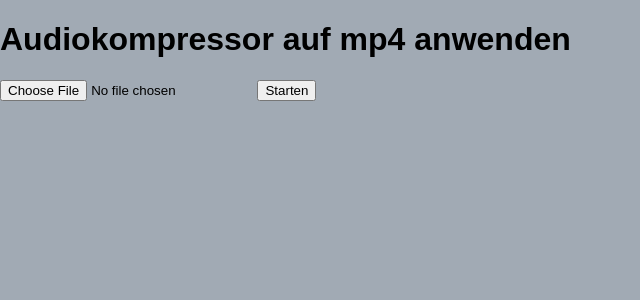
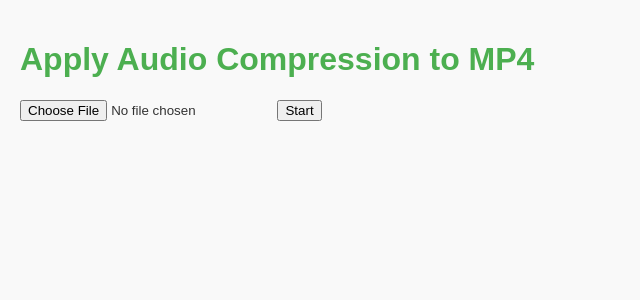
Before and after one commit to paulbknhs/video-processing, a Flask app: page / in a window 1280 px wide. Shown: the top 300 px of the page, without its empty margins (0-640 px from the left). Run offline with Flask 3, Linux system fonts and the light colour scheme.

Commit message:
workkin :c

```diff
--- a/app.py
+++ b/app.py
@@ -1,37 +1,48 @@
 #!/usr/bin/env python3
-from flask import Flask, request, render_template, send_from_directory, jsonify
+
+from flask import Flask, request, render_template, send_from_directory, jsonify, url_for
 import os
 import subprocess
 from werkzeug.utils import secure_filename
 from datetime import datetime
 import time
 
+# Initialize Flask app
 app = Flask(__name__)
 app.config["UPLOAD_FOLDER"] = "uploads"
 app.config["OUTPUT_FOLDER"] = "processed"
+app.config["ALLOWED_EXTENSIONS"] = {"mp4"}
 
 # Ensure upload and output directories exist
 os.makedirs(app.config["UPLOAD_FOLDER"], exist_ok=True)
 os.makedirs(app.config["OUTPUT_FOLDER"], exist_ok=True)
 
+def allowed_file(filename: str) -> bool:
+    """Check if a file is allowed based on its extension."""
+    return "." in filename and filename.rsplit(".", 1)[1].lower() in app.config["ALLOWED_EXTENSIONS"]
 
 @app.route("/")
 def index():
+    """Serve the main page."""
     return render_template("index.html")
-
 
 @app.route("/upload", methods=["POST"])
 def upload_file():
+    """Handle file uploads."""
     if "file" not in request.files:
-        return jsonify({"error": "No file part"}), 400
+        return jsonify({"error": "No file part in the request"}), 400
+
     file = request.files["file"]
     if file.filename == "":
-        return jsonify({"error": "No selected file"}), 400
+        return jsonify({"error": "No file selected"}), 400
+    if not allowed_file(file.filename):
+        return jsonify({"error": "Invalid file type. Only MP4 files are allowed."}), 400
+
     filename = secure_filename(file.filename)
     input_path = os.path.join(app.config["UPLOAD_FOLDER"], filename)
     file.save(input_path)
 
-    # Generate timestamped filename
+    # Generate timestamped output filename
     timestamp = datetime.now().strftime("%Y-%m-%d_%H-%M")
     output_filename = f"normalized_{timestamp}.mp4"
     output_path = os.path.join(app.config["OUTPUT_FOLDER"], output_filename)
@@ -41,15 +52,15 @@ def upload_file():
 
     # Provide download URL
     return jsonify({
-        "download_url": f"/download/{output_filename}?t={int(time.time())}"
+        "download_url": url_for("download_file", filename=output_filename, _external=True)
     }), 200
 
 @app.route("/download/<filename>", methods=["GET"])
-def download_file(filename):
+def download_file(filename: str):
+    """Serve the processed file for download."""
     return send_from_directory(
         app.config["OUTPUT_FOLDER"], filename, as_attachment=True
     )
 
-
 if __name__ == "__main__":
     app.run(host="0.0.0.0", port=8080)
--- a/static/script.js
+++ b/static/script.js
@@ -1,6 +1,12 @@
 function uploadFile() {
   const formData = new FormData();
   const fileInput = document.querySelector('input[type="file"]');
+
+  if (!fileInput.files.length) {
+    document.getElementById("status").innerText = "Please select a file.";
+    return;
+  }
+
   formData.append("file", fileInput.files[0]);
 
   fetch("/upload", {
@@ -12,11 +18,10 @@ function uploadFile() {
       if (data.error) {
         document.getElementById("status").innerText = data.error;
       } else {
-        document.getElementById("status").innerText =
-          "Verarbeitung abgeschlossen!";
+        document.getElementById("status").innerText = "Processing completed!";
         const downloadLink = document.createElement("a");
         downloadLink.href = data.download_url;
-        downloadLink.innerText = "Datei herunterladen";
+        downloadLink.innerText = "Download File";
         downloadLink.className = "download-button";
         downloadLink.download = ""; // Optional to prompt download
         document.getElementById("download-container").innerHTML = ""; // Clear previous links
@@ -24,8 +29,7 @@ function uploadFile() {
       }
     })
     .catch((error) => {
-      document.getElementById("status").innerText =
-        "Es ist ein Fehler aufgetreten.";
+      document.getElementById("status").innerText = "An error occurred.";
       console.error("Error uploading file:", error);
     });
 }
--- a/static/style.css
+++ b/static/style.css
@@ -1,8 +1,22 @@
 body {
   font-family: Arial, sans-serif;
   margin: 0;
-  padding: 0;
-  background-color: #a1aab4;
+  padding: 20px;
+  background-color: #f9f9f9;
+  color: #333;
+}
+
+h1 {
+  color: #4caf50;
+}
+
+form {
+  margin-bottom: 20px;
+}
+
+#status {
+  margin-top: 10px;
+  font-weight: bold;
 }
 
 .download-button {
@@ -13,7 +27,9 @@ body {
   color: white;
   text-decoration: none;
   border-radius: 5px;
+  font-size: 14px;
 }
+
 .download-button:hover {
   background-color: #45a049;
 }
--- a/templates/index.html
+++ b/templates/index.html
@@ -1,16 +1,20 @@
 <!doctype html>
-<html lang="de">
+<html lang="en">
   <head>
     <meta charset="UTF-8" />
-    <link rel="stylesheet" type="text/css" href="/style.css" />
-    <script src="/script.js"></script>
-    <title>mp4 Audio Kompressor</title>
+    <link
+      rel="stylesheet"
+      type="text/css"
+      href="{{ url_for('static', filename='style.css') }}"
+    />
+    <script src="{{ url_for('static', filename='script.js') }}"></script>
+    <title>MP4 Audio Compressor</title>
   </head>
   <body>
-    <h1>Audiokompressor auf mp4 anwenden</h1>
-    <form onsubmit="uploadFile(); return false;">
+    <h1>Apply Audio Compression to MP4</h1>
+    <form id="upload-form" onsubmit="uploadFile(); return false;">
       <input type="file" name="file" accept="video/mp4" required />
-      <button type="submit">Starten</button>
+      <button type="submit">Start</button>
     </form>
     <div id="status"></div>
     <div id="download-container"></div>
```
